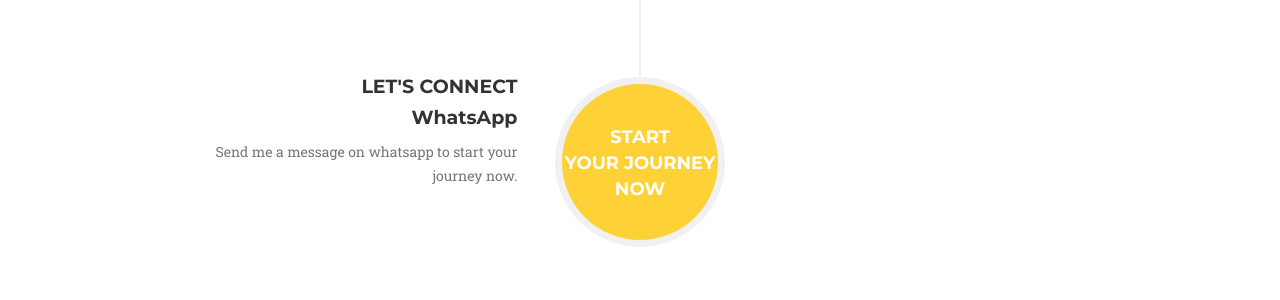
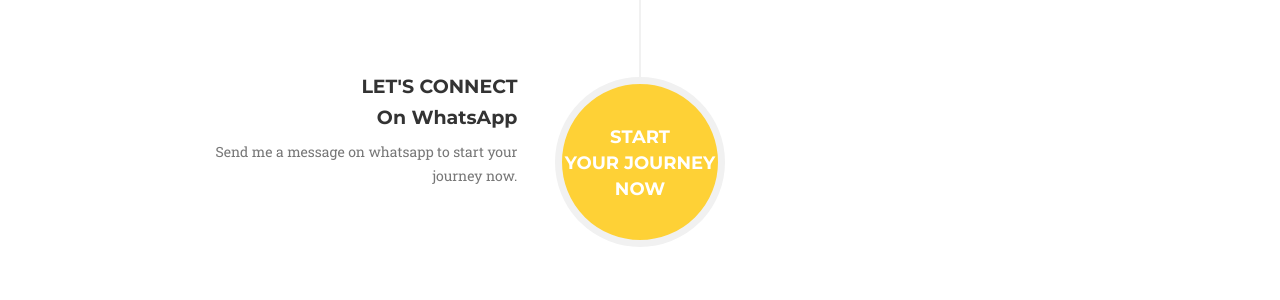
Before and after one commit to limit-DNE/SCubed, a Jekyll site: the page built from index.html, in a window 1280 px wide and 900 px high, scrolled down 4201 px. Shown: the part 154-454 px from the top of the window. Built offline with Jekyll 4.4.1, drawn with Linux system fonts in a browser that asks for light colours; some web fonts are replaced.

Commit message:
Update about.html

```diff
--- a/_includes/about.html
+++ b/_includes/about.html
@@ -77,7 +77,7 @@
                             <div class="timeline-panel">
                                 <div class="timeline-heading">
                                     <h4>Let's Connect</h4>
-                                    <h4 class="subheading">WhatsApp</h4>
+                                    <h4 class="subheading">On WhatsApp</h4>
                                 </div>
                                 <div class="timeline-body">
                                     <p class="text-muted">Send me a message on whatsapp to start your journey now.</p>
```
